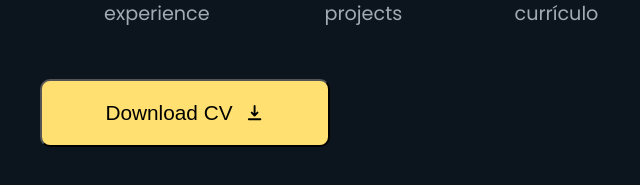
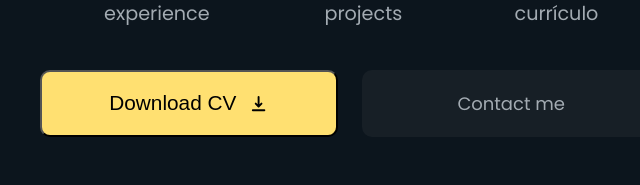
Before and after one commit to JeshuaBen/Portifolio, a React (Vite) app: page / in a window 1280 px wide. Shown: the part 467-652 px from the top of the page, without its empty margins (290-930 px from the left). Built offline with nearby package versions, Linux system fonts and the light colour scheme.

Commit message:
feat: posicioned the buttons

```diff
--- /dev/null
+++ b/src/components/ContactMeButton/index.tsx
@@ -0,0 +1,11 @@
+import React from "react";
+
+import { Container, Text } from "./style";
+
+export const ContactMeButton = () => {
+  return (
+    <Container>
+      <Text>Contact me</Text>
+    </Container>
+  );
+};
--- /dev/null
+++ b/src/components/ContactMeButton/style.ts
@@ -0,0 +1,16 @@
+import styled from "styled-components";
+
+export const Container = styled.div`
+  width: 48%;
+  height: 4.2rem;
+  background-color: ${({ theme }) => theme.colors.darkBlue};
+  border-radius: 10px;
+
+  display: flex;
+  align-items: center;
+  justify-content: center;
+`;
+export const Text = styled.span`
+  font-size: 18px;
+  color: ${({ theme }) => theme.colors.gray};
+`;
--- a/src/components/Description/index.tsx
+++ b/src/components/Description/index.tsx
@@ -31,7 +31,7 @@ export const Description = ({ data }: Props) => {
       <Experience>
         <Years>{data.years}</Years>
         <WorkExperience>
-          {data.years === 1 ? `Year of work\n experience` : data.workExperience}
+          {data.years === 1 ? `Year of work experience` : data.workExperience}
         </WorkExperience>
       </Experience>
 
--- a/src/components/DownloadButton/style.ts
+++ b/src/components/DownloadButton/style.ts
@@ -3,7 +3,7 @@ import styled from "styled-components";
 import { HiDownload } from "react-icons/hi";
 
 export const Container = styled.button`
-  width: 290px;
+  width: 48%;
   height: 4.2rem;
   padding: 1.5rem 0;
   border-radius: 10px;
--- a/src/pages/Main/index.tsx
+++ b/src/pages/Main/index.tsx
@@ -1,4 +1,5 @@
 import React from "react";
+import { ContactMeButton } from "../../components/ContactMeButton";
 import { Description } from "../../components/Description";
 import { DownloadButton } from "../../components/DownloadButton";
 import { Header } from "../../components/Header";
@@ -23,6 +24,7 @@ export const Main = () => {
         <Description data={dataInfo} />
         <ButtonsContainer>
           <DownloadButton />
+          <ContactMeButton />
         </ButtonsContainer>
       </Content>
     </Container>
--- a/src/pages/Main/style.ts
+++ b/src/pages/Main/style.ts
@@ -23,6 +23,8 @@ export const Content = styled.div`
 
 export const ButtonsContainer = styled.div`
   width: 620px;
+  display: flex;
+  justify-content: space-between;
 
-  margin-top: 2rem;
+  margin-top: 1.4rem;
 `;
```
